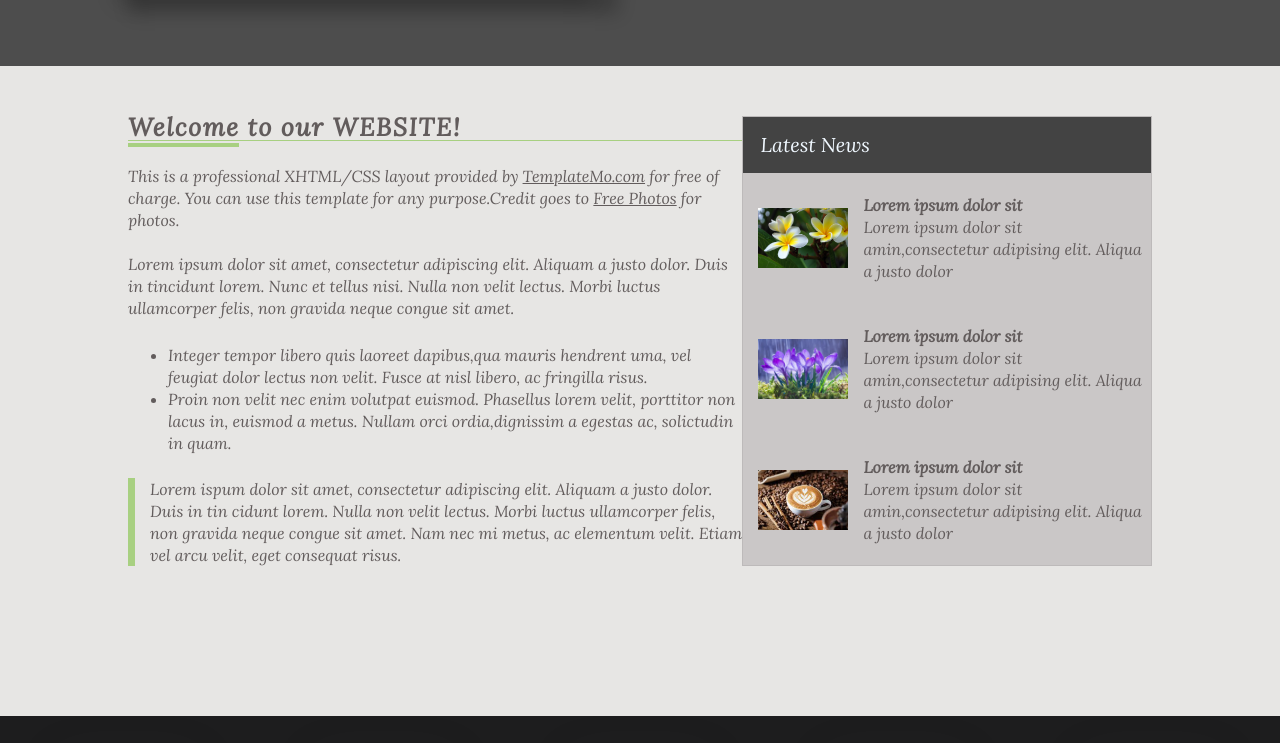
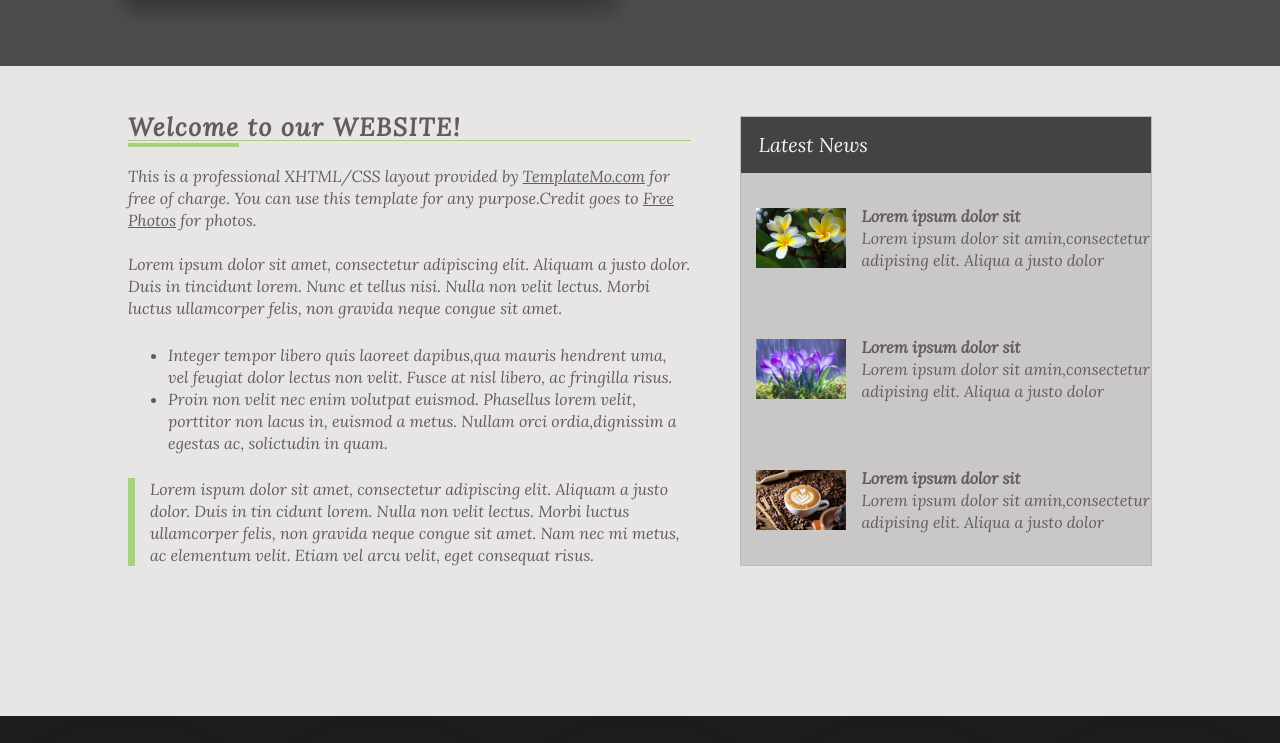
Before and after one commit to ani778/Simple, a plain HTML site: page index.html in a window 1280 px wide. Shown: the part 421-1164 px from the top of the page. Drawn offline with Linux system fonts and the light colour scheme.

Commit message:
Add files via upload

```diff
--- a/css/style.css
+++ b/css/style.css
@@ -112,7 +112,7 @@
 }
 
 .welcome {
-    max-width: 60%;
+    max-width: 55%;
     display: flex;
     flex-direction: column;
     justify-content: space-between;
@@ -134,6 +134,7 @@
     padding-left: 15px;
 }
 .latest-news {
+    max-width: 40%;
     display: flex;
     flex-direction: column;
     justify-content: space-between;
```
